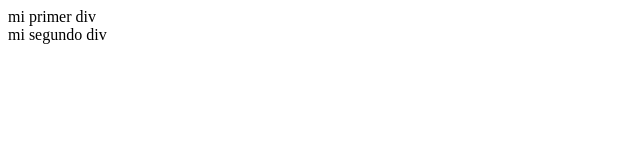
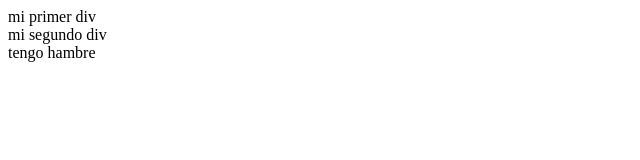
Before and after one commit to sabastiancami/Pagina_web_git_2026_1, a plain HTML site: page index.html in a window 1280 px wide. Shown: the whole page, without its empty margins (0-640 px from the left). Drawn offline with Linux system fonts and the light colour scheme.

Commit message:
puse un tercer <div> de como me siento

```diff
--- a/index.html
+++ b/index.html
@@ -8,5 +8,6 @@
 <body>
     <div> mi primer div </div>
     <div> mi segundo div </div>
+    <div> tengo hambre </div>
 </body>
 </html>
```
